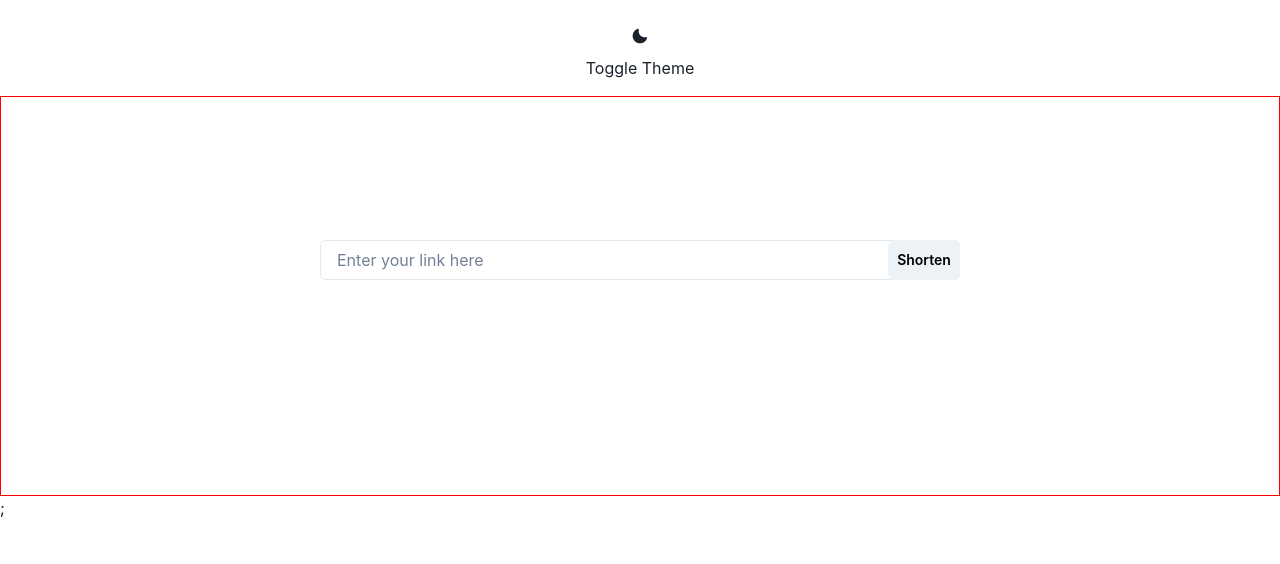
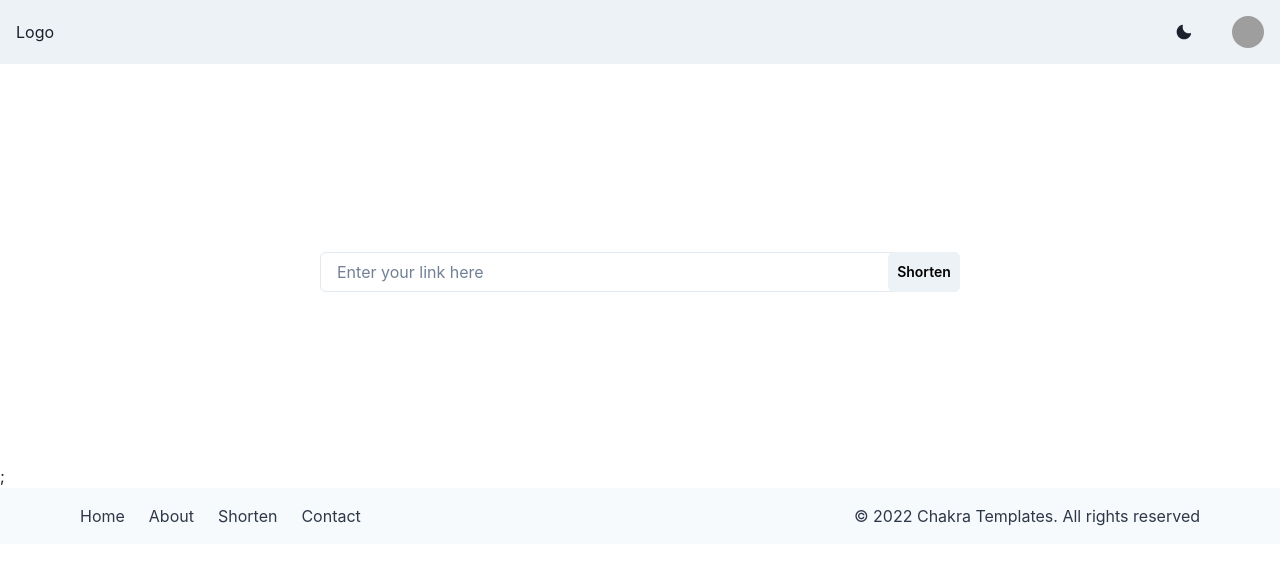
Before and after one commit to mao404/url-shortener, a React (Create React App) app in the folder client/: page / in a window 1280 px wide. Shown: the top 564 px of the page. Built offline with nearby package versions, Linux system fonts and the light colour scheme; grey boxes are pictures that could not be loaded.

Commit message:
Component Footer, Navbar added

```diff
--- a/client/package.json
+++ b/client/package.json
@@ -14,6 +14,7 @@
     "framer-motion": "^11.0.5",
     "react": "^18.2.0",
     "react-dom": "^18.2.0",
+    "react-icons": "^5.0.1",
     "react-router-dom": "^6.22.0",
     "react-scripts": "5.0.1",
     "web-vitals": "^2.1.4"
--- /dev/null
+++ b/client/src/components/Footer.jsx
@@ -0,0 +1,42 @@
+import {
+  Box,
+  Container,
+  Stack,
+  Text,
+  useColorModeValue,
+} from "@chakra-ui/react";
+
+export default function SmallWithNavigation() {
+  return (
+    <Box
+      bg={useColorModeValue("gray.50", "gray.900")}
+      color={useColorModeValue("gray.700", "gray.200")}
+    >
+      <Container
+        as={Stack}
+        maxW={"6xl"}
+        py={4}
+        direction={{ base: "column", md: "row" }}
+        spacing={4}
+        justify={{ base: "center", md: "space-between" }}
+        align={{ base: "center", md: "center" }}
+      >
+        <Stack direction={"row"} spacing={6}>
+          <Box as="a" href={"/"}>
+            Home
+          </Box>
+          <Box as="a" href={"#"}>
+            About
+          </Box>
+          <Box as="a" href={"/shorten"}>
+            Shorten
+          </Box>
+          <Box as="a" href={"#"}>
+            Contact
+          </Box>
+        </Stack>
+        <Text>© 2022 Chakra Templates. All rights reserved</Text>
+      </Container>
+    </Box>
+  );
+}
--- /dev/null
+++ b/client/src/components/Navbar.jsx
@@ -0,0 +1,67 @@
+import {
+  Box,
+  Flex,
+  Avatar,
+  Button,
+  Menu,
+  MenuButton,
+  MenuList,
+  MenuItem,
+  MenuDivider,
+  useColorModeValue,
+  Stack,
+  Center,
+} from "@chakra-ui/react";
+
+import ThemeToggler from "./ThemeToggler";
+
+export default function Nav() {
+  return (
+    <>
+      <Box bg={useColorModeValue("gray.100", "gray.900")} px={4}>
+        <Flex h={16} alignItems={"center"} justifyContent={"space-between"}>
+          <Box>Logo</Box>
+
+          <Flex alignItems={"center"}>
+            <Stack direction={"row"} spacing={7}>
+              <ThemeToggler />
+
+              <Menu>
+                <MenuButton
+                  as={Button}
+                  rounded={"full"}
+                  variant={"link"}
+                  cursor={"pointer"}
+                  minW={0}
+                >
+                  <Avatar
+                    size={"sm"}
+                    src={"https://api.dicebear.com/7.x/thumbs/svg"}
+                  />
+                </MenuButton>
+                <MenuList alignItems={"center"}>
+                  <br />
+                  <Center>
+                    <Avatar
+                      size={"2xl"}
+                      src={"https://api.dicebear.com/7.x/thumbs/svg"}
+                    />
+                  </Center>
+                  <br />
+                  <Center>
+                    <p>Username</p>
+                  </Center>
+                  <br />
+                  <MenuDivider />
+                  <MenuItem>Your Servers</MenuItem>
+                  <MenuItem>Account Settings</MenuItem>
+                  <MenuItem>Logout</MenuItem>
+                </MenuList>
+              </Menu>
+            </Stack>
+          </Flex>
+        </Flex>
+      </Box>
+    </>
+  );
+}
--- a/client/src/components/ThemeToggler.jsx
+++ b/client/src/components/ThemeToggler.jsx
@@ -11,7 +11,6 @@ export default function ThemeToggler() {
         onClick={toggleColorMode}
         variant="ghost"
       />
-      <h2>Toggle Theme</h2>
     </Box>
   );
 }
--- a/client/src/pages/home/Home.jsx
+++ b/client/src/pages/home/Home.jsx
@@ -1,11 +1,13 @@
-import ThemeToggler from "../../components/ThemeToggler";
 import ShortInput from "../../views/ShortInput";
+import Navbar from "../../components/Navbar";
+import Footer from "../../components/Footer";
 
 function Home() {
   return (
     <>
-      <ThemeToggler />
+      <Navbar />
       <ShortInput />;
+      <Footer />
     </>
   );
 }
--- a/client/src/pages/shorten/Shorten.jsx
+++ b/client/src/pages/shorten/Shorten.jsx
@@ -1,5 +1,4 @@
 import { useState, useEffect, useRef } from "react";
-import ThemeToggler from "../../components/ThemeToggler";
 import axios from "axios";
 import {
   Heading,
@@ -13,6 +12,8 @@ import {
   Button,
 } from "@chakra-ui/react";
 import { DeleteIcon } from "@chakra-ui/icons";
+import Navbar from "../../components/Navbar";
+import Footer from "../../components/Footer";
 
 function Shorten() {
   const [fullUrl, setFullUrl] = useState([]);
@@ -44,7 +45,7 @@ function Shorten() {
 
   return (
     <>
-      <ThemeToggler />
+      <Navbar />
       <Heading textAlign={"center"}>All URLs</Heading>
       <TableContainer>
         <Table variant="simple">
@@ -74,6 +75,7 @@ function Shorten() {
           ))}
         </Table>
       </TableContainer>
+      <Footer />
     </>
   );
 }
--- a/client/src/views/ShortInput.jsx
+++ b/client/src/views/ShortInput.jsx
@@ -56,7 +56,6 @@ function ShortInput() {
       w={"auto"}
       minH={"50vh"}
       overflow={"hidden"}
-      border={"1px solid red"}
     >
       <AbsoluteCenter>
         <FormControl isRequired padding={"2rem"}>
```
Also changed, not shown: 1 other file (tests, documents, lock files or other folders).
